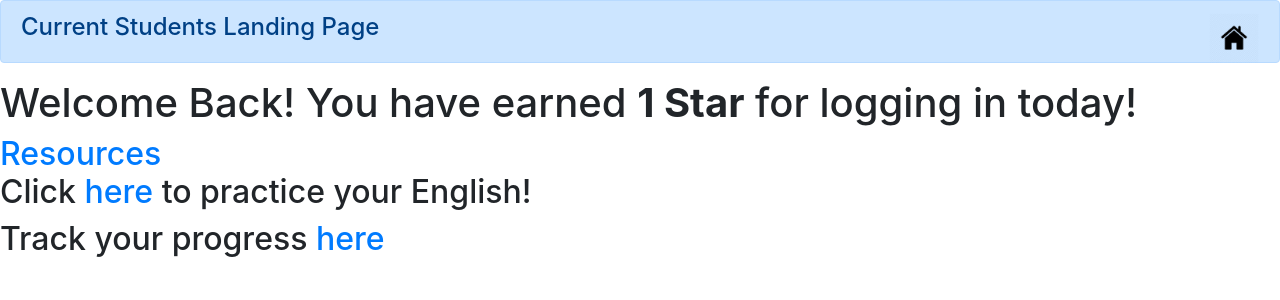
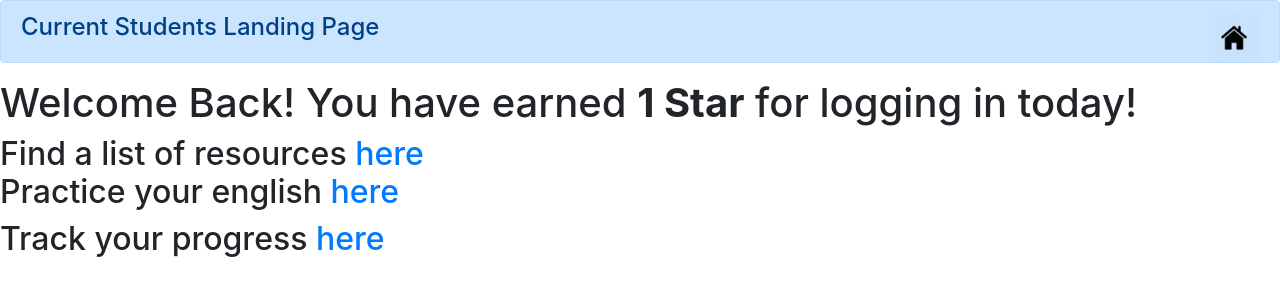
Before and after one commit to Chicago19/team-17, a React (Create React App) app in the folder my-app/: page /Current in a window 1280 px wide. Shown: the top 300 px of the page. Built offline with nearby package versions, Linux system fonts and the light colour scheme.

Commit message:
Changed the formatting of the current and resource page
Made it look cleaner (hopefully)

```diff
--- a/my-app/src/Current.js
+++ b/my-app/src/Current.js
@@ -35,8 +35,8 @@ export default class Current extends Component {
             <Alert.Heading>Current Students Landing Page</Alert.Heading>
         </Alert>
         <h1> Welcome Back! You have earned <b>1 Star</b> for logging in today! </h1>
-          <h2><a href="/ResourcePage">Resources</a> <br/>
-        Click  <a href="/Activity">here</a> to practice your English!</h2>
+          <h2>Find a list of resources <a href="/ResourcePage">here</a> <br/>
+        Practice your english <a href="/Activity">here</a></h2>
         <h2>Track your progress <a href="/Tracker">here </a></h2>
 
       </p>
--- a/my-app/src/ResourcePage.js
+++ b/my-app/src/ResourcePage.js
@@ -34,9 +34,9 @@ export default class ResourcePage extends Component {
         <a href="/"><img src = "/homeicon.png" align="right" height="50px" width="50px"/></a>
             <Alert.Heading>Resource Page</Alert.Heading>
         </Alert>
-          Click on the first link listed to take you to the websites of the associated resource. <br/>
+          <h5>Click on the first link listed to take you to the websites of the associated resource. <br/>
           Click on the second link listed to take you to where the the resource is located on google maps. <br/> <br/>
-
+          </h5>
           <strong>Day Care Near 6155 S. Pulaski Rd Chicago, IL 60629: </strong><br /> <br />
           <a href = "http://teddybeardaycare.com/"> Teddy Bear Day Care Center </a> <br /> <a href="https://maps.google.com/?q=6401 S Pulaski Rd, Chicago, IL 60629">Address: 6401 S Pulaski Rd, Chicago, IL 60629</a> <br />
           Phone Number: (773) 284-2292 <br /> <br />
```
